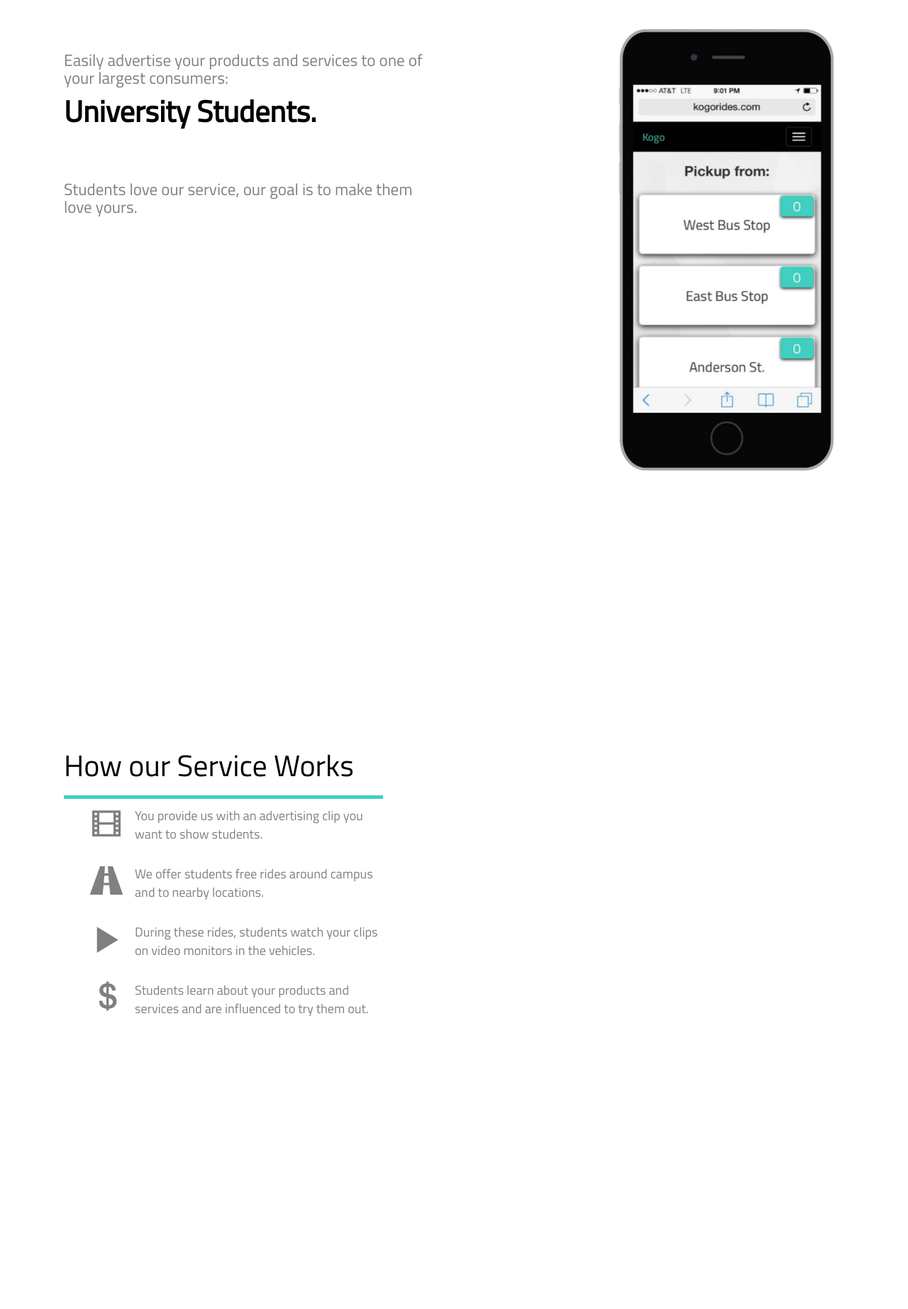
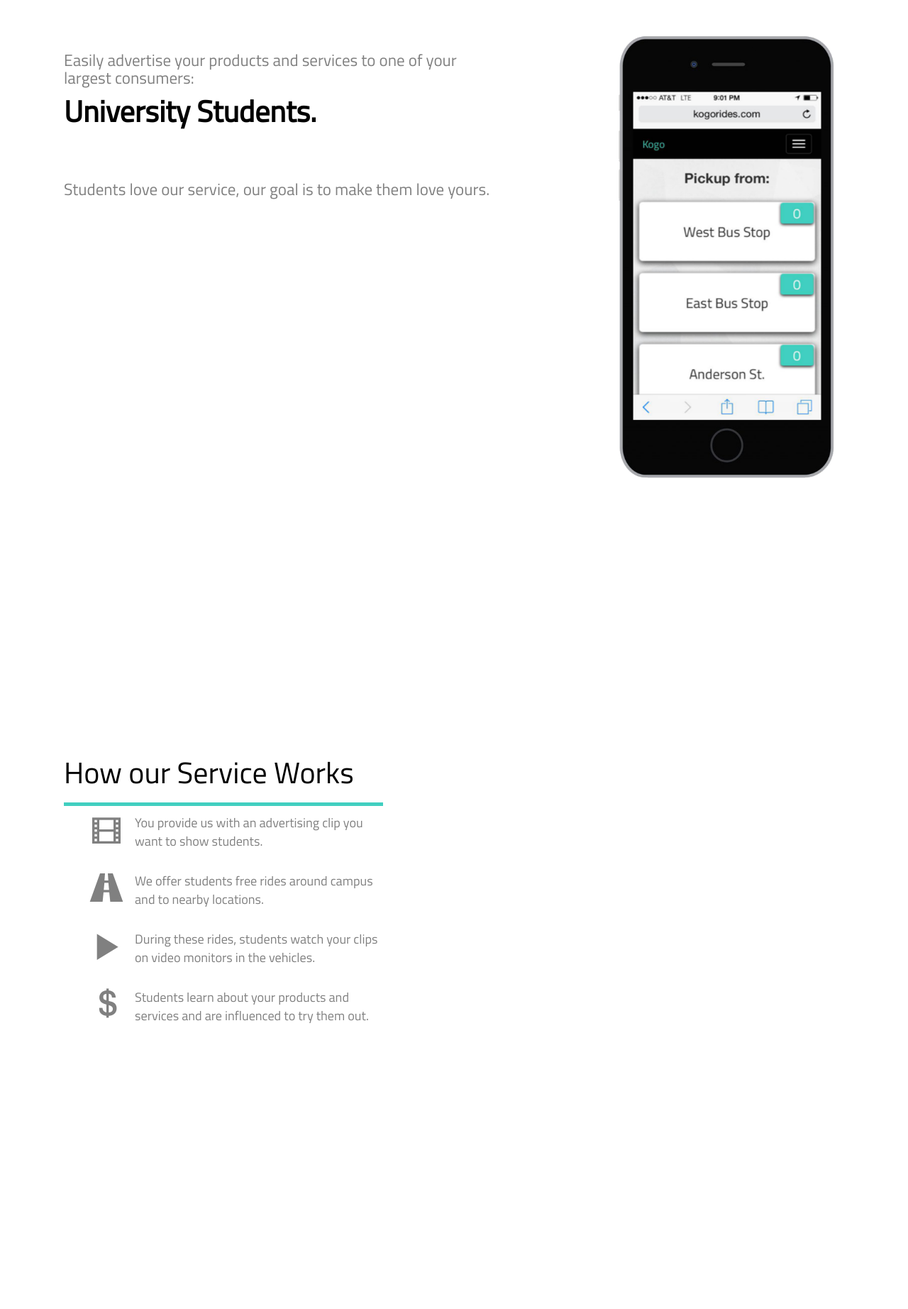
Before and after one commit to akyker20/KogoBusinesses, a Django app: page / in a window 1280 px wide. Shown: the part 75-1920 px from the top of the page at 71% size. Run offline with Django 3.2, Linux system fonts and the light colour scheme; some libraries are stand-ins or nearby versions.

Commit message:
made intro left container wider

```diff
--- a/kogo/static/css/company/desktop.css
+++ b/kogo/static/css/company/desktop.css
@@ -17,10 +17,11 @@
 img.iPhone {
 	float: right;
 	width: 330px;
+	margin-top: 10px;
 }
 
 div.intro-left-container {
-	width: 520px;
+	width: 605px;
 	float: left;
 }
 
--- a/kogo/static/js/companies.js
+++ b/kogo/static/js/companies.js
@@ -76,8 +76,8 @@
     var player;
     function onYouTubeIframeAPIReady() {
         player1 = new YT.Player('intro-video-player', {
-        height: '329',
-        width: '540',
+        height: '365',
+        width: '600',
         videoId: 'sKHdXQGeZPQ',
         events: {
             'onStateChange': onPlayerStateChange
```
